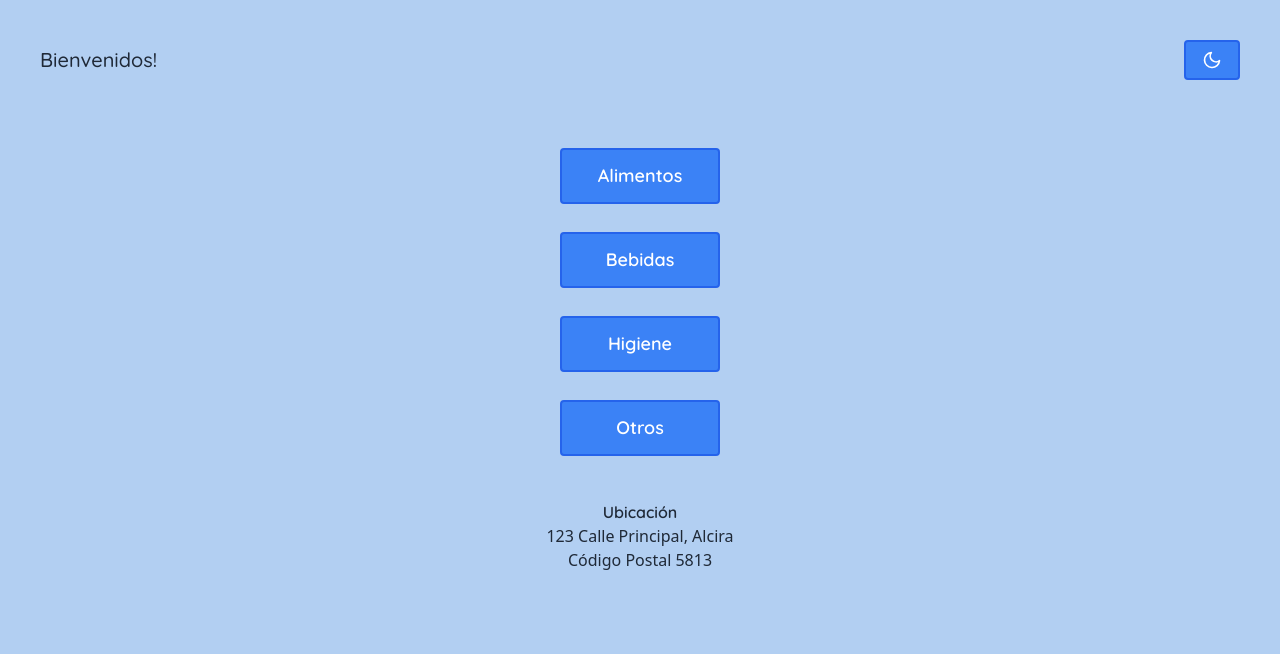
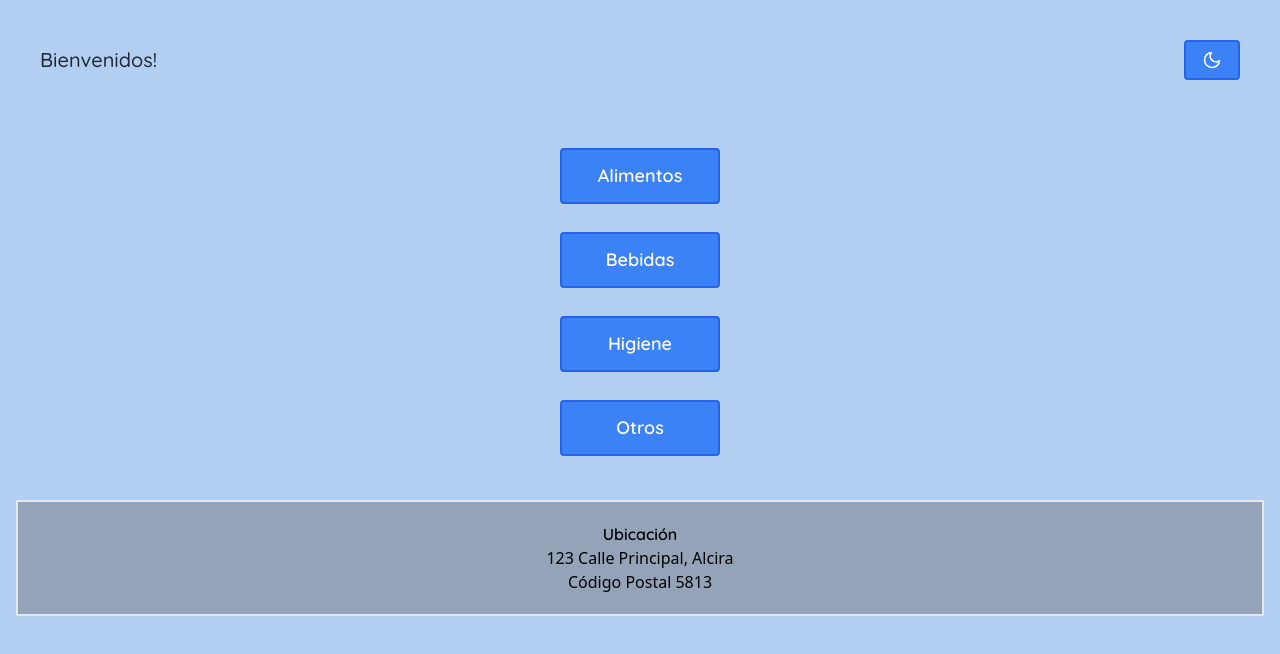
Before and after one commit to LucaCarena97/Web-React, a React (Vite) app: page / in a window 1280 px wide. Shown: the top 654 px of the page. Built offline with nearby package versions, Linux system fonts and the light colour scheme.

Commit message:
colores3

```diff
--- a/src/components/Footer.jsx
+++ b/src/components/Footer.jsx
@@ -1,8 +1,8 @@
 export function Footer() {
   return (
     <footer className="text-center  p-4">
-      <section className="">
-        <p className="font-quicksand font-semibold">Ubicación</p>
+      <section className="border-2 bg-slate-400 p-5 boton-color">
+        <p className="font-quicksand font-semibold ">Ubicación</p>
         <p>123 Calle Principal, Alcira</p>
         <p>Código Postal 5813</p>
       </section>
```
